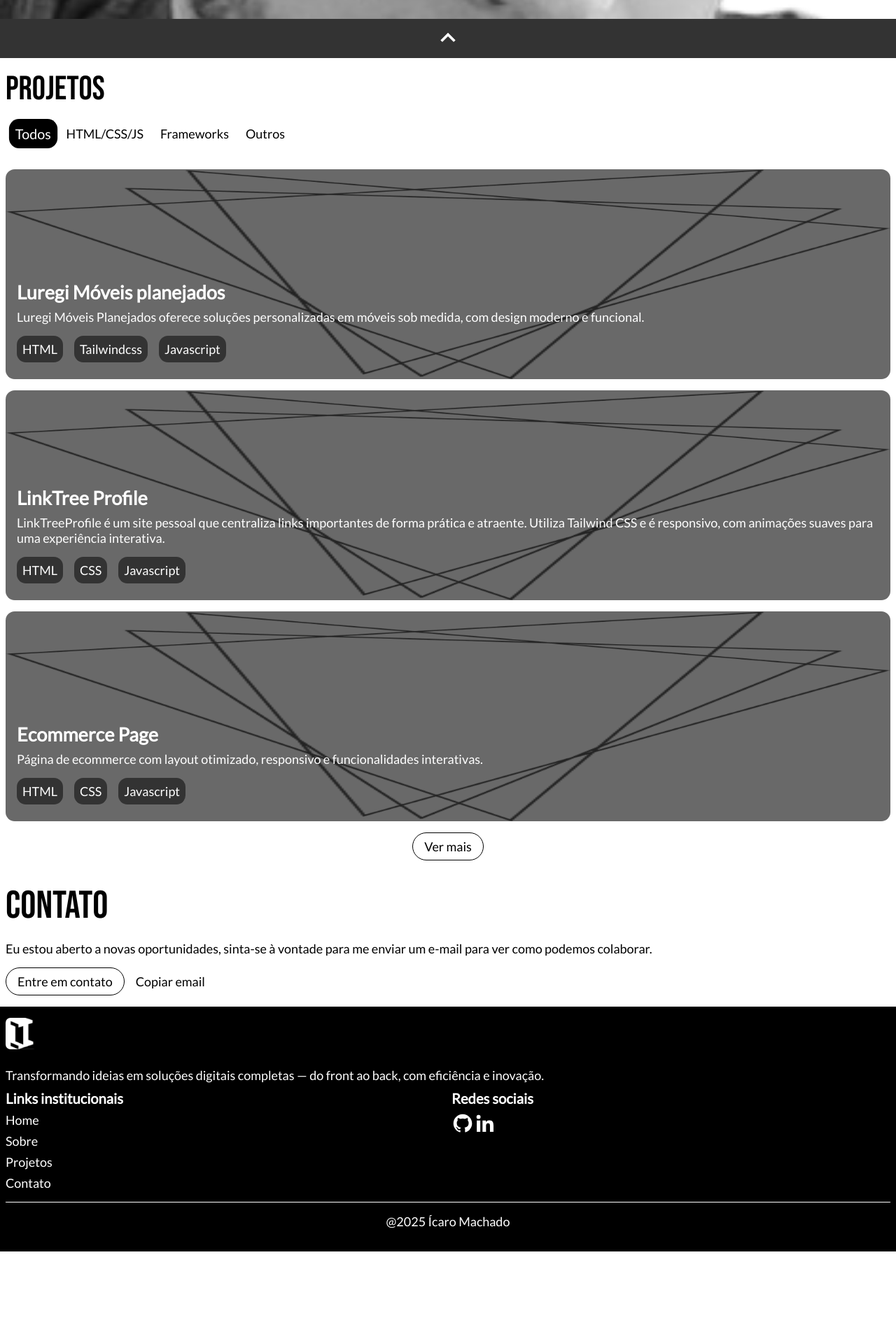
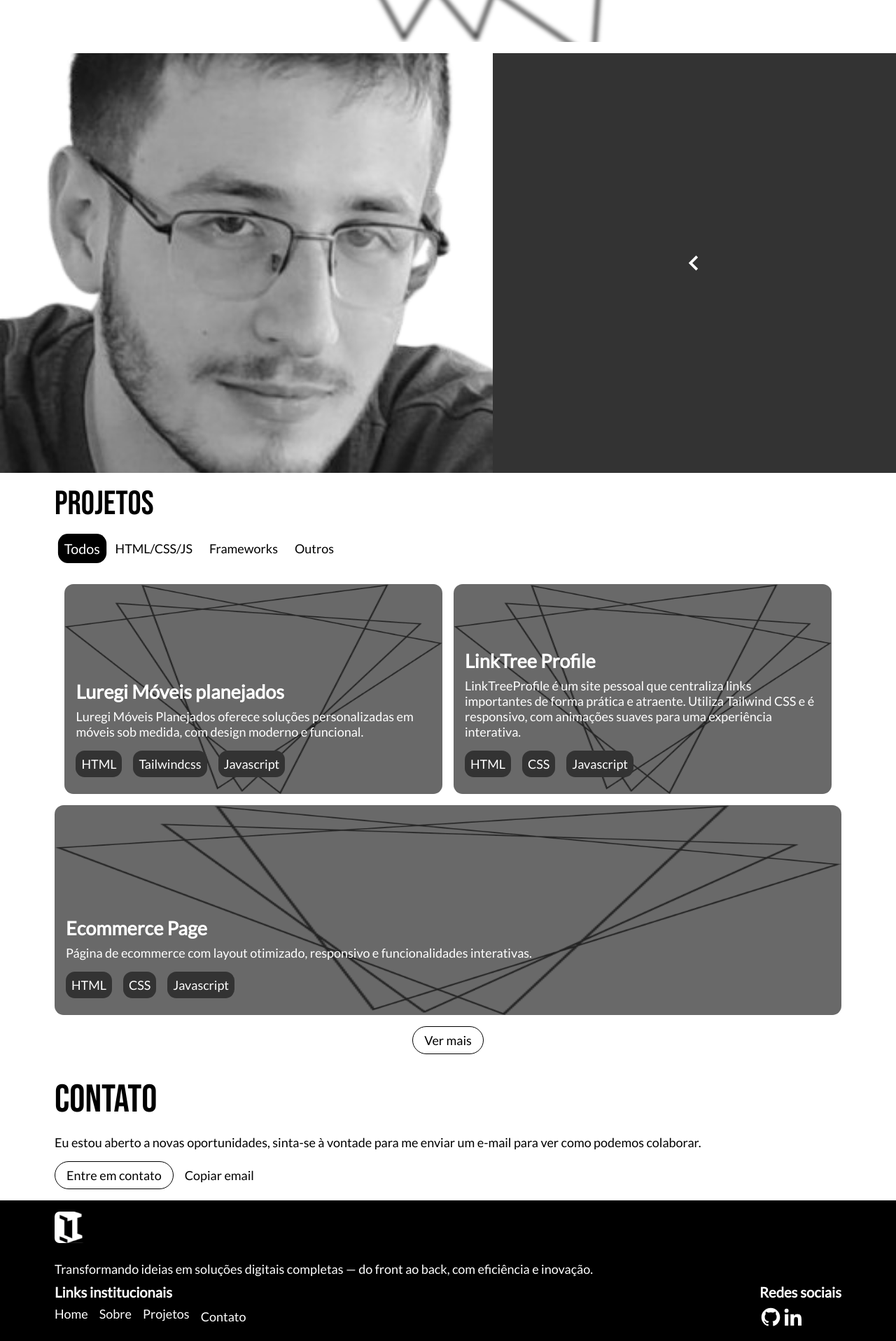
Before and after one commit to IcaroMachadoCarvalho/portfolioWebsite, an Angular app: page /home in a window 1280 px wide. Shown: the part 880-2797 px from the top of the page at 70% size. Before the commit the page ends 2769 px from the top, so only its background shows below. Built offline with nearby package versions, Linux system fonts and the light colour scheme.

Commit message:
style: Adicionar animações de scroll e responsividade para telas de até 576px de largura

```diff
--- a/src/app/components/about/about.component.html
+++ b/src/app/components/about/about.component.html
@@ -1,4 +1,4 @@
-<section class="about container" [@ShowState]="isVisible ? 'shown' : 'notShown'">
+<section class="about " [@ShowState]="isVisible ? 'shown' : 'notShown'">
   <div class="background"></div>
   <div class="about__overlay" [ngClass]="{ open: isOpen }">
     <svg
@@ -17,7 +17,7 @@
       ></path>
     </svg>
 
-    <div class="about__info" [ngClass]="{ open: isOpen }">
+    <div class="about__info container" [ngClass]="{ open: isOpen }">
       <svg
         class="about__info--close"
         (click)="closeOverlay()"
--- a/src/app/components/about/about.component.scss
+++ b/src/app/components/about/about.component.scss
@@ -1,7 +1,7 @@
 :host {
   .about {
     position: relative;
-    height: 560px;
+    height: 600px;
     margin-top: 1rem;
     width: 100vw;
 
@@ -18,6 +18,10 @@
       background-size: cover;
       filter: grayscale(100%);
       z-index: 0;
+
+      @media (min-width: 576px) {
+        width: 55%;
+      }
     }
 
     &__overlay {
@@ -51,6 +55,11 @@
         &.close {
           display: none;
         }
+
+        @media (min-width: 576px) {
+          transform-origin: center;
+          transform: translate(-50%, -50%) rotate(270deg);
+        }
       }
 
       &.open {
@@ -58,6 +67,16 @@
         height: 100%;
         bottom: 0;
         overflow-y: scroll;
+
+        @media(min-width: 576px){
+          left: 0;
+        }
+      }
+
+      @media (min-width: 576px) {
+        width: 45%;
+        height: 100%;
+        left: 55%;
       }
     }
 
@@ -85,6 +104,10 @@
         &:focus {
           stroke: white;
           fill: none;
+        }
+
+        @media(min-width: 576px){
+          transform: rotate(270deg);
         }
       }
 
--- a/src/app/components/footer/footer.component.html
+++ b/src/app/components/footer/footer.component.html
@@ -1,4 +1,6 @@
-<footer class="footer container" [@ShowState]="isVisible ? 'shown' : 'notShown'" id="footer">
+<footer class="footer" [@ShowState]="isVisible ? 'shown' : 'notShown'" id="footer">
+  <div class="container">
+
     <div class="footer__info">
       <a href="/home#home" aria-label="Ir para home">
         <img
@@ -12,10 +14,12 @@
       </p>
       <div class="footer__nav">
         <h2>Links institucionais</h2>
+        <div class="footer__nav--links">
           <a href="/home#home" aria-label="Ir para home">Home</a>
           <a href="/home#about" aria-label="Ir para sobre">Sobre</a>
           <a href="/home#projects" aria-label="Ir para projetos">Projetos</a>
           <a href="/home#contact" aria-label="Ir para contato">Contato</a>
+        </div>
       </div>
       <div class="footer__contact">
         <h2>Redes sociais</h2>
@@ -61,4 +65,5 @@
     <div class="footer__copyright">
       <p>{{ getDate() }} Ícaro Machado</p>
     </div>
+  </div>
 </footer>
--- a/src/app/components/footer/footer.component.scss
+++ b/src/app/components/footer/footer.component.scss
@@ -15,6 +15,10 @@
         grid-template-rows: repeat(4, auto);
       }
 
+      // @media (min-width:576px) {
+      //   grid-template-columns: repeat(3, 1fr);
+      // }
+
       img {
         width: 45px;
         height: 45px;
@@ -27,12 +31,17 @@
       .footer__phrase {
         grid-column: 1/3;
         grid-row: 2/2;
+
+        @media (min-width:576px) {
+          grid-column:1/3;
+        }
       }
     }
 
     .footer__nav {
       grid-column: 1/2;
       grid-row: 3/3;
+
       h2 {
         font-size: var(--font-md);
         font-weight: bold;
@@ -49,6 +58,15 @@
           margin-bottom: 0px;
         }
       }
+
+      &--links {
+        @media (min-width: 576px) {
+          display: flex;
+          justify-content: start;
+          align-items: center;
+          gap: 1rem;
+        }
+      }
     }
 
     .footer__contact {
@@ -58,6 +76,11 @@
       @media (max-width: 198px) {
         grid-column: 1/2;
         grid-row: 4/4;
+      }
+
+      @media (min-width:576px) {
+        grid-row: 3/3;
+        grid-column: 3/3;
       }
 
       h2 {
--- a/src/app/components/header/header.component.scss
+++ b/src/app/components/header/header.component.scss
@@ -6,6 +6,10 @@
   width: 100%;
   background-color: transparent;
   z-index: 20;
+
+  @media(min-width: 576px){
+    padding: 0rem 1rem;
+  }
 
   &__container {
     background-color: transparent;
--- a/src/app/components/intro/intro.component.scss
+++ b/src/app/components/intro/intro.component.scss
@@ -1,11 +1,16 @@
 :host {
   .intro {
     position: relative;
-    height: fit-content;
-    overflow-x: hidden;
+    // height: fit-content;
+    height: calc(100dvh + 70px);
+    overflow: hidden;
     // max-width: 500px;
     z-index: 0;
     margin-top: 70px;
+
+    @media(max-width: 234px){
+      height: fit-content;
+    }
 
     &::before {
       content: "";
@@ -63,6 +68,11 @@
       flex-wrap: wrap;
       margin-top: 1rem;
       gap: 0.5rem;
+
+      @media(min-width: 576px){
+        justify-content: start;
+      }
+
       .skill {
         width: 70px;
         height: 70px;
--- a/src/app/components/projects/project/project.component.ts
+++ b/src/app/components/projects/project/project.component.ts
@@ -6,7 +6,8 @@ import { NgFor, SlicePipe } from '@angular/common';
   selector: 'app-project',
   imports: [NgFor, SlicePipe],
   templateUrl: './project.component.html',
-  styleUrl: './project.component.scss'
+  styleUrl: './project.component.scss',
+  standalone:true
 })
 export class ProjectComponent {
   @Input() project:project = {
--- a/src/app/components/projects/projetos.component.html
+++ b/src/app/components/projects/projetos.component.html
@@ -1,4 +1,7 @@
-<section class="projects container" [@ShowState]="isVisible ? 'shown' : 'notShown'">
+<section
+  class="projects container"
+  [@ShowState]="isVisible ? 'shown' : 'notShown'"
+>
   <h1>Projetos</h1>
   <div class="projects__options" role="group" aria-labelledby="sobre-opcoes">
     <label
@@ -11,7 +14,6 @@
     <label
       for="vanilla"
       [ngClass]="{ selected: optionChoosed === 'vanilla' }"
-
       aria-label="Mostrar sobre mim"
       >HTML/CSS/JS</label
     >
@@ -19,7 +21,6 @@
     <label
       for="frameworks"
       [ngClass]="{ selected: optionChoosed === 'frameworks' }"
-
       aria-label="Mostrar sobre minha vida profissional"
       >Frameworks</label
     >
@@ -27,7 +28,6 @@
     <label
       for="others"
       [ngClass]="{ selected: optionChoosed === 'others' }"
-
       aria-label="Mostrar sobre minha formação"
       >Outros</label
     >
@@ -76,11 +76,21 @@
     />
   </div>
   <div class="projects__section">
-    <div *ngFor="let project of resultQuery | slice:0:index">
-      <app-project [project]="project" [routerLink]="['/projects',project.id]"></app-project>
+    <div
+      *ngFor="let project of resultQuery | slice : 0 : index; let i = index"
+      [ngClass]="(i + 1) % 3 === 0 ? 'big' : ''"
+    >
+      <app-project
+        [project]="project"
+        [routerLink]="['/projects', project.id]"
+      ></app-project>
     </div>
   </div>
-  <button (click)="loadMore()" *ngIf="index < resultQuery.length" class="projects__more">
+  <button
+    (click)="loadMore()"
+    *ngIf="index < resultQuery.length"
+    class="projects__more"
+  >
     Ver mais
   </button>
 </section>
--- a/src/app/components/projects/projetos.component.scss
+++ b/src/app/components/projects/projetos.component.scss
@@ -39,13 +39,29 @@
       display: flex;
       flex-direction: column;
       justify-content: center;
-      // align-items: center;
       gap: 1rem;
       padding-top: 1rem;
       margin-bottom: 1rem;
 
+      @media(min-width: 576px){
+        flex-direction: row;
+        flex-wrap: wrap;
+        justify-content: center;
+        align-items: start;
+      }
+
       div{
         min-height: 300px;
+        // flex-basis: 150px;
+
+        &.big{
+          width: 100%;
+        }
+
+        @media (min-width: 576px) {
+          width: 48%;
+          height: 250px;
+        }
       }
     }
 
--- a/src/app/components/projects/projetos.component.ts
+++ b/src/app/components/projects/projetos.component.ts
@@ -27,6 +27,7 @@ import { shownStateTrigger } from '../../animations';
   animations: [shownStateTrigger],
   templateUrl: './projetos.component.html',
   styleUrls: ['./projetos.component.scss'],
+  standalone: true
 })
 export class ProjectsComponent implements OnInit {
   optionChoosed: string = 'all';
--- a/src/styles.scss
+++ b/src/styles.scss
@@ -98,25 +98,27 @@ body {
   margin-left: auto;
 
   @media (min-width: 576px) {
-    .container {
+    & {
+      // padding-left: 1rem;
+      // padding-right: 1rem;
       max-width: 540px;
     }
   }
 
   @media (min-width: 768px) {
-    .container {
+    &{
       max-width: 720px;
     }
   }
 
   @media (min-width: 992px) {
-    .container {
+    &{
       max-width: 960px;
     }
   }
 
   @media (min-width: 1200px) {
-    .container {
+    & {
       max-width: 1140px;
     }
   }
```
Lines whose indentation alone changed are shown as unchanged.
